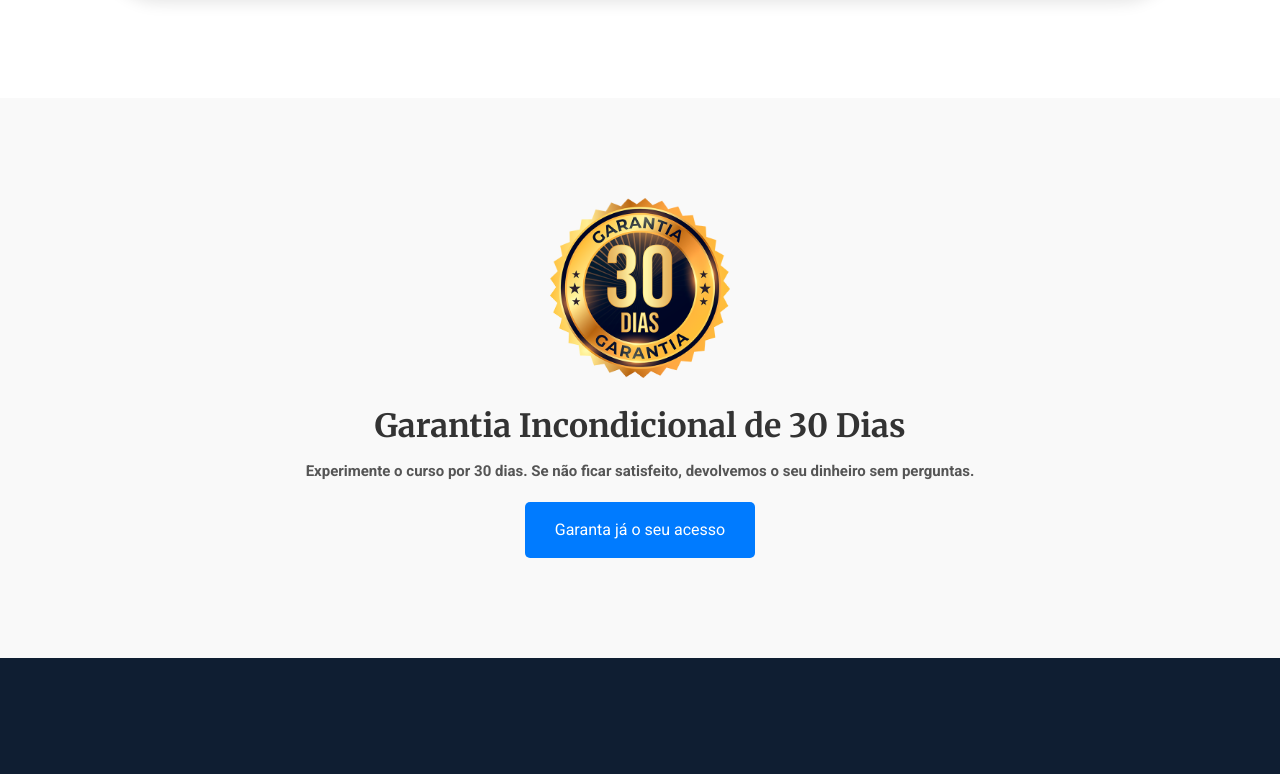
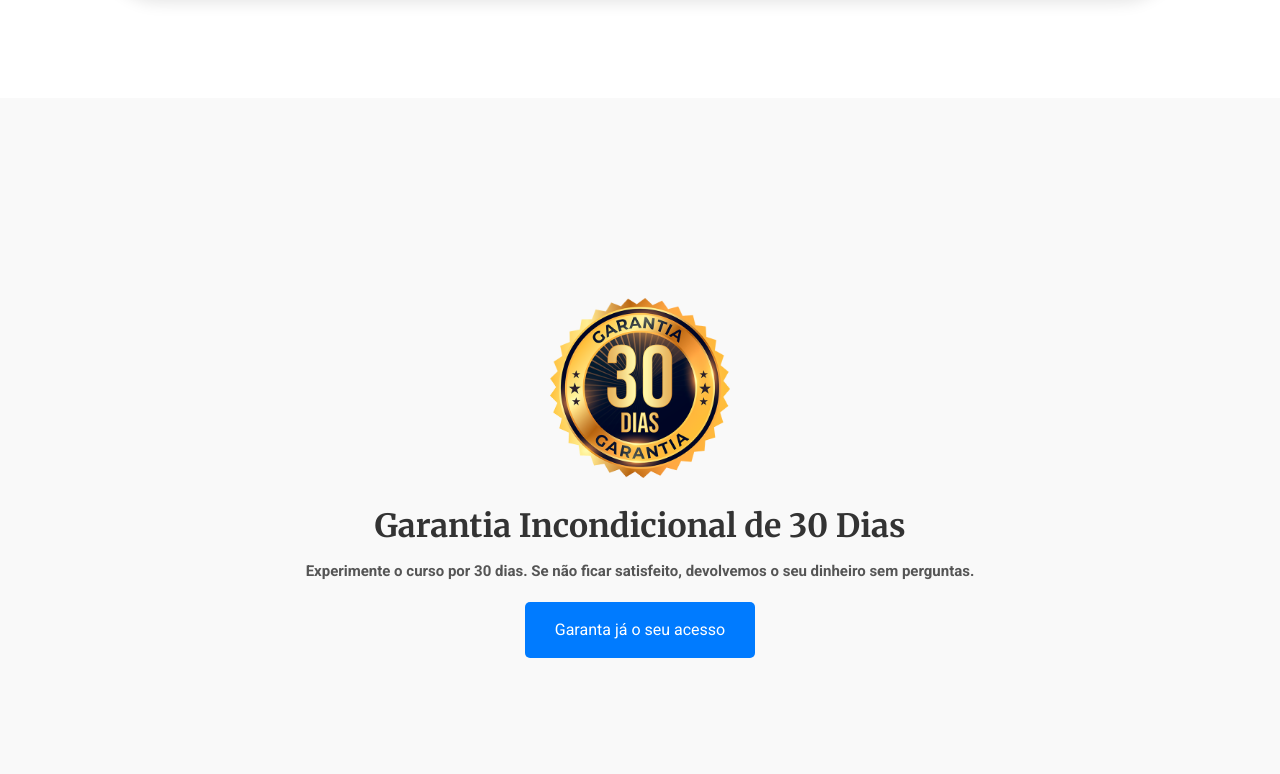
Before and after one commit to Caiobaldudev/grandesleitores, a plain HTML site: page index.html in a window 1280 px wide. Shown: the part 3986-4760 px from the top of the page. Drawn offline with Linux system fonts and the light colour scheme.

Commit message:
🎨 style: adjusts guarantee style paddings

```diff
--- a/css/guarantee.css
+++ b/css/guarantee.css
@@ -1,7 +1,7 @@
 /* Mobile */
 #garantia {
   text-align: center;
-  padding: 80px 10px;
+  padding: 180px 10px;
   background-color: #f9f9f9;
 }
 
@@ -39,7 +39,7 @@
 /* Desktop */
 @media (min-width: 480px) {
   #garantia {
-    padding: 100px 40px;
+    padding: 200px 40px;
   }
 
   #garantia h2 {
```
